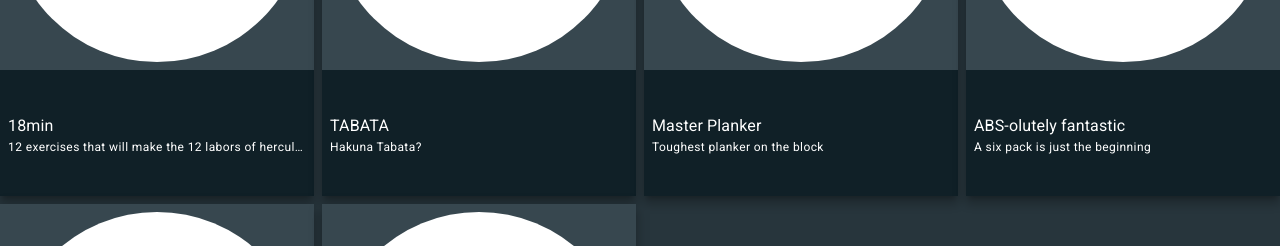
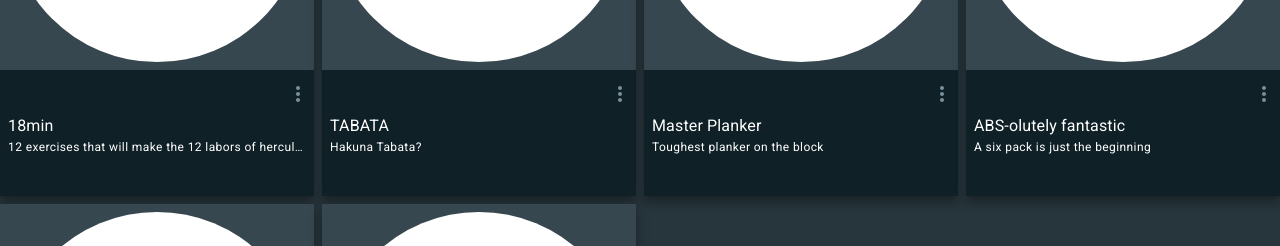
Before and after one commit to m00k/fitlery-web, a React (Create React App) app: page / in a window 1280 px wide. Shown: the part 292-538 px from the top of the page. Built offline with nearby package versions, Linux system fonts and the light colour scheme.

Commit message:
feat(card text): prepare action button

```diff
--- a/src/shared/CardText.tsx
+++ b/src/shared/CardText.tsx
@@ -1,7 +1,8 @@
-import { makeStyles } from '@material-ui/core';
+import { IconButton, makeStyles } from '@material-ui/core';
 import Box from '@material-ui/core/Box';
 import useTheme from '@material-ui/core/styles/useTheme';
 import Typography from '@material-ui/core/Typography';
+import MoreVerticon from '@material-ui/icons/MoreVert';
 import React from 'react';
 
 const useStyles = (rootStyle?: React.CSSProperties) => makeStyles((theme) => ({
@@ -10,12 +11,19 @@ const useStyles = (rootStyle?: React.CSSProperties) => makeStyles((theme) => ({
     backgroundColor: theme.palette.primary.dark,
     color: theme.palette.secondary.contrastText,
     display: 'grid',
+    gridTemplateAreas: `
+      "title title title title ."
+      "desc desc desc desc desc"
+    `,
+    gridTemplateColumns:'repeat(4, 1fr) min-content',
     overflow: 'hidden',
     padding: theme.spacing(1),
+    position: 'relative',
     whiteSpace: 'nowrap',
     ...rootStyle,
   },
   description: {
+    gridArea: 'desc',
     whiteSpace: 'inherit',
   },
 }));
@@ -36,19 +44,36 @@ const CardText: React.FC<CardTextProps> = ({ style, ...props }) => {
       className={classes.root}
     >
       <Typography
-        variant="subtitle1"
+        variant='subtitle1'
         noWrap
+        style={{
+          gridArea: 'title'
+        }}
       >
         {title}
       </Typography>
       <Typography
         className={classes.description}
-        variant="caption"
-        component="p"
+        variant='caption'
+        component='p'
         noWrap
       >
         {description}
       </Typography>
+      <Box
+        style={{
+          position: 'absolute',
+          top: 0,
+          right: -theme.spacing(1),
+        }}
+      >
+        <IconButton
+          color='secondary'
+          onClick={(ev) => ev.stopPropagation()}
+        >
+          <MoreVerticon />
+        </IconButton>
+      </Box>
     </Box>
   );
 };
```
